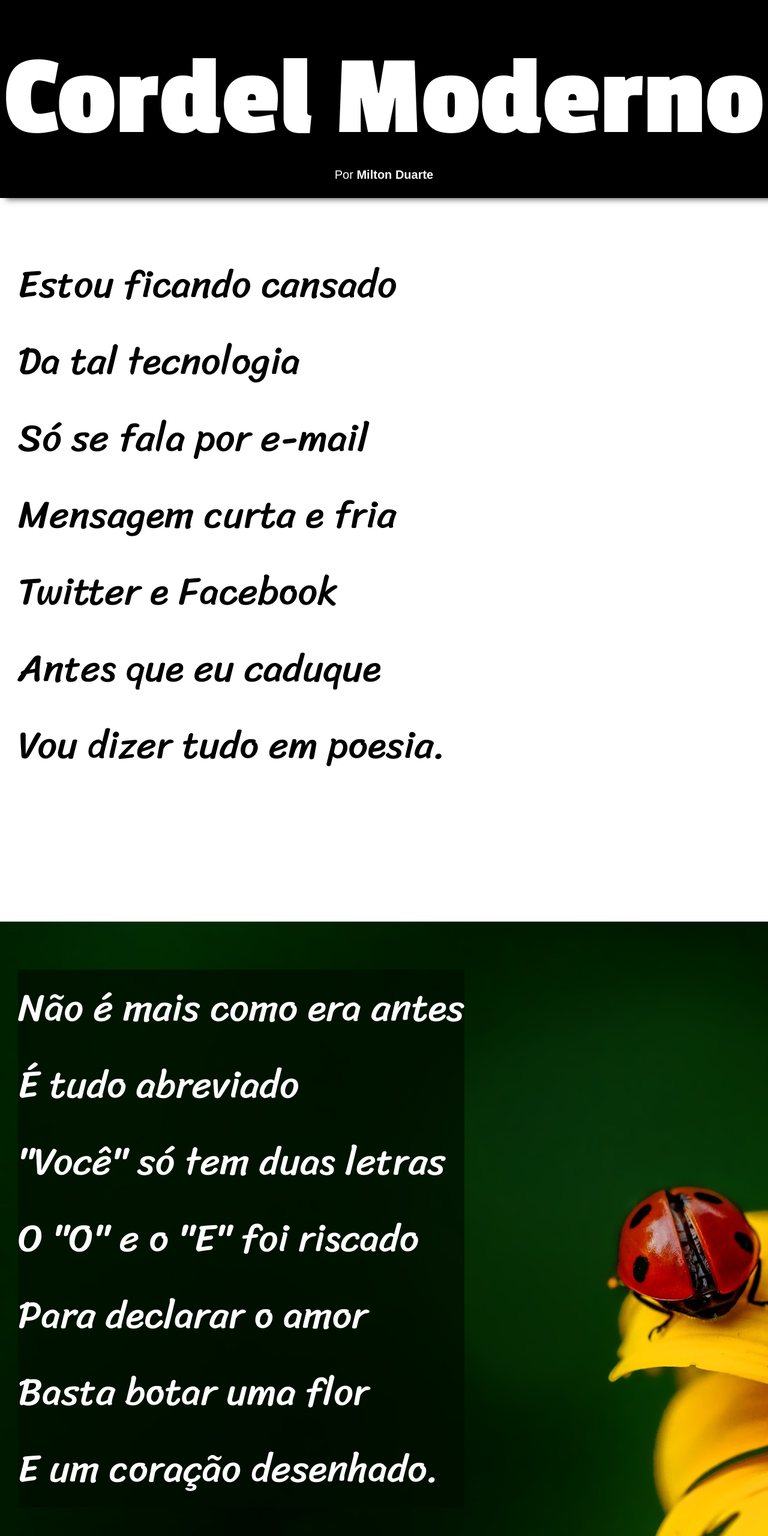
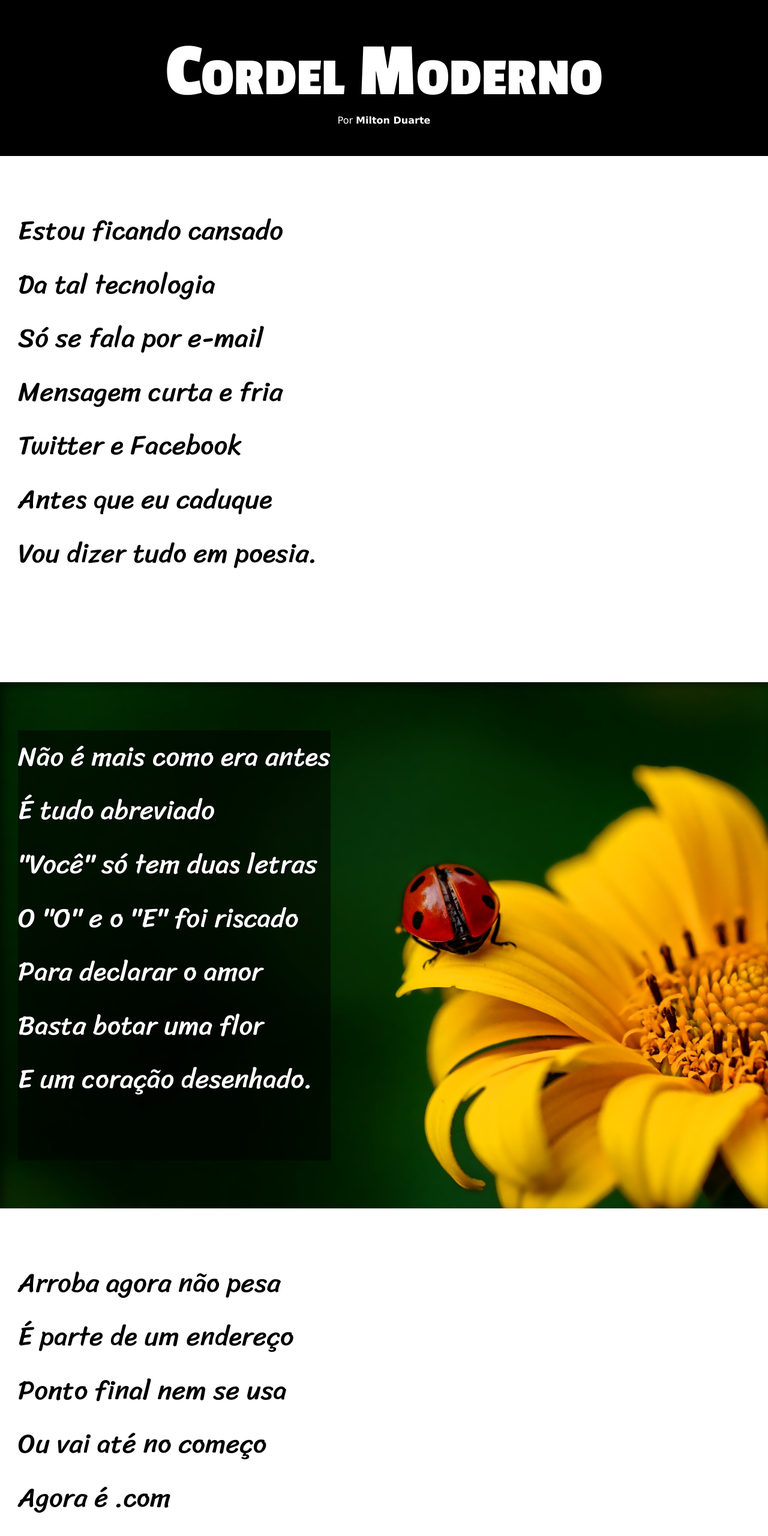
Before and after one commit to robertmateus/html-css, a plain HTML site: page Desafios/d012/cordel.html in a window 1280 px wide. Shown: the top 2560 px of the page at 60% size. Drawn offline with Linux system fonts and the light colour scheme.

Commit message:
Atualização projeto cordel

```diff
--- a/Desafios/d012/cordel.html
+++ b/Desafios/d012/cordel.html
@@ -9,7 +9,7 @@
 <body>
         <header>
             <h1>Cordel Moderno</h1>
-            <p>Por <strong>Milton Duarte</strong></p>
+            <p>Por <a href="https://www.recantodasletras.com.br/poesias/3186743" target="_blank">Milton Duarte</a></p>
         </header>
             <section class="normal">
                 <p>Estou ficando cansado <br>
@@ -42,9 +42,7 @@
                 Se o saite é muito bom <br>
                 Ele vale um alto preço. <br>
                 </p>
-            </section>
 
-            <section class="normal">
                 <p>Pra piorar a liguagem <br>
                 O emoticom é um risco <br>
                 Tem símbolo para tudo <br>
@@ -75,9 +73,7 @@
                 O mundo ficou cativo <br>
                 Da tecnologia do agora. <br>
                 </p>
-            </section>
 
-            <section class="normal">
                 <p>Felizmente, pra orar <br>
                 Não precisa de internet <br>
                 Deus escuta todo mundo <br>
@@ -89,7 +85,7 @@
             </section>
         </article>
         <footer>
-            <p>Site criado por <a href="https://github.com/robertmateus">Robert Gomes</a></p>
+            <p>Site criado por <a href="https://github.com/robertmateus" target="_blank">Robert Gomes</a></p>
         </footer>
     </main>
 </body>
--- a/Desafios/d012/style.css
+++ b/Desafios/d012/style.css
@@ -1,10 +1,11 @@
-@charset "UTF-8"
+@charset "UTF-8";
 
 @import url('https://fonts.googleapis.com/css2?family=Bebas+Neue&family=Sriracha&display=swap');
 
 @import url('https://fonts.googleapis.com/css2?family=Bebas+Neue&family=Passion+One:wght@400;700;900&family=Sriracha&display=swap');
 
 :root {
+    --fonte-normal: Verdana, Tahoma, sans-serif;
     --fonte-destaque: "Passion One", sans-serif;
     --fonte-padrão: "Sriracha", sans-serif;
 }
@@ -14,35 +15,39 @@
     padding: 0px;
 }
 
-
+html, body {
+    min-height: 100vh;
+    font-family: var(--fonte-normal);
+}
 
 header {
-    position: relative;
     text-align: center;
-    height: 330px;
     background-color: black;
     box-shadow: 10px 2px 10px rgba(0, 0, 0, 0.651);
+    color: white;
 
 }
 
 header h1 {
+    padding-top: 50px;
+    font-variant: small-caps;
     font-family: var(--fonte-destaque);
-    font-size: 12em;
-    color: white;
-    width: 100%;
-    position: absolute;
-    left: 50%;
-    top: 50%;
-    transform: translate(-50%, -50%);
-    font-weight: bold;
-
+    font-size: 10vw;
 }
 
 header p {
-    padding-top: 280px;
+    padding-bottom: 50px;
     color: white;
-    font-family: Arial, Helvetica, sans-serif;
-    font-size: 20px;
+}
+
+a {
+    color: white;
+    font-weight: bold;
+    text-decoration: none;
+}
+
+a:hover {
+    text-decoration: underline;
 }
 
 section {
@@ -51,50 +56,50 @@ section {
     line-height: 2em;
     padding-left: 30px;
     font-family: var(--fonte-padrão);
-    font-size: 4em;
+    font-size: 3.5vw;
+}
+
+section > p {
+    padding-bottom: 2em;
+}
+
+
+section.normal {
+    background-color: white;
+    color: black
 }
 
 
 section.imagem {
+    box-shadow: inset 6px 6px 13px 0px rgba(0, 0, 0, 0.473);
+    background-position: right center;
+    background-size: cover;
     background-attachment: fixed;
-    margin-top: 150px;
-    box
 }
 
 section.imagem > p {
     display: inline-block;
-    background-color: rgba(1, 15, 0, 0.726);
+    background-color: rgba(0, 0, 0, 0.514);
     color: white;
+    text-shadow: 1px 1px 0px black;
 
 }
 
 section#img1 {
     background-image: url('imagens/background001.jpg');
+
+
 }
 
 section#img2 {
     background-image: url('imagens/background002.jpg');
+
+
 }
 
 footer {
-    padding-top: 10px;
+    padding: 10px;
     text-align: center;
     background-color: black;
-    height: 40px;
     color: white;
-    font-size: 20px;
 }
-
-footer a {
-    color: white;
-    font-weight: bold;
-    text-decoration: none;
-}
-
-footer a:hover {
-    text-decoration: underline;
-}
-
-footer a::after {
-    content: '\00A0\1F517';
-}
```
